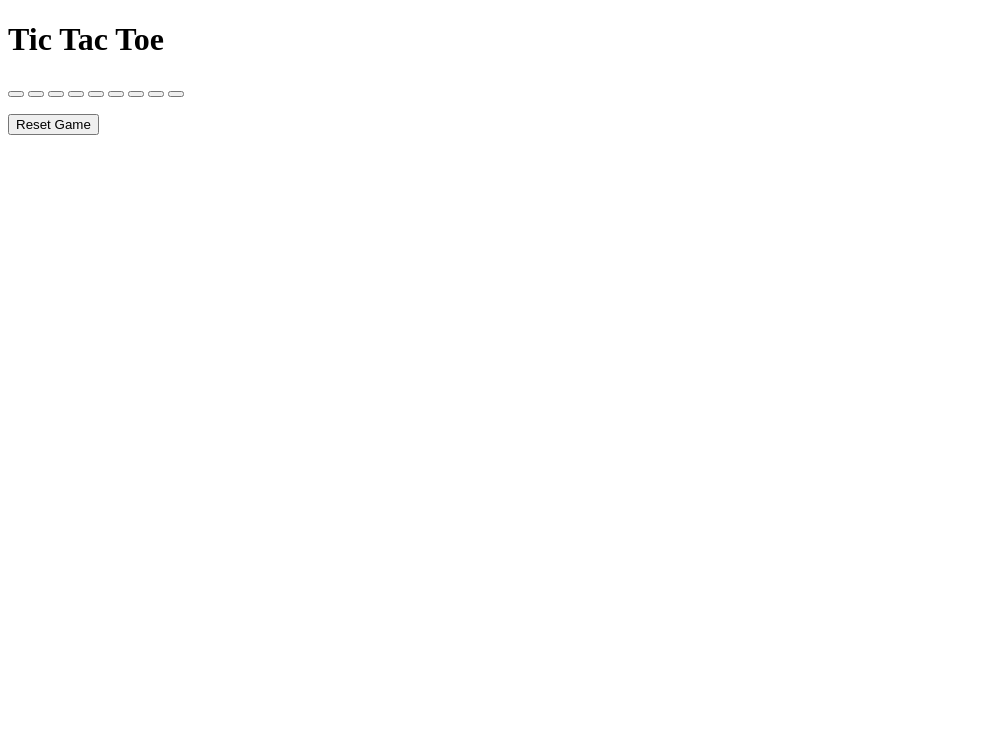
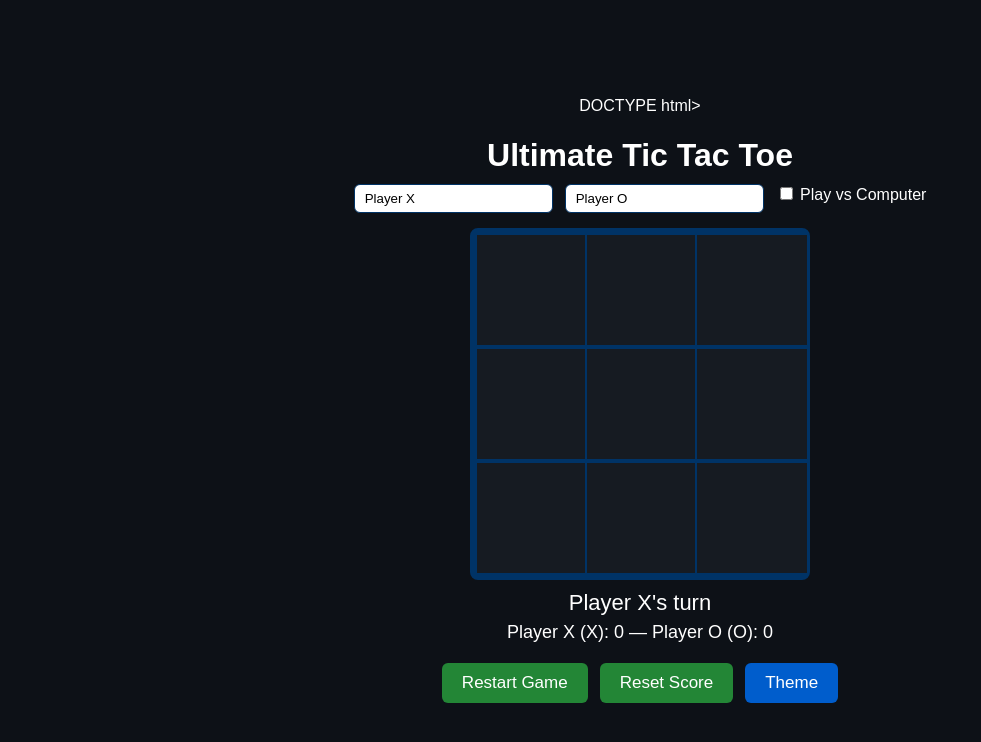
Before and after one commit to prajasus2308/tic-tac-toe-, a plain HTML site: page index.html in a window 1280 px wide. Shown: the whole page, without its empty margins (0-981 px from the left). Drawn offline with Linux system fonts and the light colour scheme.

Commit message:
Update index.html

```diff
--- a/index.html
+++ b/index.html
@@ -1,28 +1,246 @@
-<!DOCTYPE html>
+DOCTYPE html>
 <html lang="en">
 <head>
- <meta charset="UTF-8">
- <meta name="viewport" content="width=device-width, initial-scale=1.0">
- <title>Tic Tac Toe</title>
- <link rel="stylesheet" href="style.css">
+<meta charset="UTF-8">
+<title>Ultimate Tic Tac Toe</title>
+<meta name="viewport" content="width=device-width, initial-scale=1.0">
+<style>
+    body {
+        font-family: Poppins, sans-serif;
+        background: var(--bg);
+        color: var(--text);
+        display: flex;
+        justify-content: center;
+        align-items: center;
+        flex-direction: column;
+        height: 100vh;
+        margin: 0;
+        transition: 0.3s;
+    }
+
+    :root {
+        --bg: #0d1117;
+        --card: #161b22;
+        --text: white;
+        --border: #003366;
+    }
+    .light {
+        --bg: #f7f7f7;
+        --card: white;
+        --text: black;
+        --border: #0057b3;
+    }
+
+    h1 { margin-bottom: 10px; }
+
+    #controls {
+        margin-bottom: 15px;
+        display: flex;
+        gap: 12px;
+    }
+    input {
+        padding: 6px 10px;
+        border-radius: 6px;
+        border: 1px solid var(--border);
+    }
+    #game {
+        display: grid;
+        grid-template-columns: repeat(3, min(25vw, 110px));
+        border: 5px solid var(--border);
+        border-radius: 8px;
+    }
+    .cell {
+        width: min(25vw, 110px);
+        height: min(25vw, 110px);
+        display: flex;
+        justify-content: center;
+        align-items: center;
+        font-size: 45px;
+        background: var(--card);
+        border: 2px solid var(--border);
+        cursor: pointer;
+        transition: 0.2s;
+    }
+    .cell:hover { filter: brightness(1.2); }
+
+    .pop {
+        animation: pop 0.25s ease;
+    }
+    @keyframes pop { 0%{transform:scale(.6);}100%{transform:scale(1);} }
+
+    .win {
+        animation: glow 1s infinite alternate;
+    }
+    @keyframes glow {
+        0% { box-shadow: 0 0 5px yellow; }
+        100% { box-shadow: 0 0 20px yellow; }
+    }
+
+    #status { margin-top: 10px; font-size: 22px; }
+    #scoreboard { margin-top: 6px; font-size: 18px; }
+
+    #actions {
+        margin-top: 20px;
+        display: flex;
+        gap: 12px;
+    }
+    button {
+        padding: 10px 20px;
+        font-size: 17px;
+        cursor: pointer;
+        border-radius: 6px;
+        border: none;
+        background: #238636;
+        color: white;
+        transition: 0.2s;
+    }
+    button:hover { background: #2ea043; }
+
+    #themeBtn { background: #005dcc; }
+    #themeBtn:hover { background: #0072ff; }
+
+</style>
 </head>
 <body>
- <h1>Tic Tac Toe</h1>
- <div class="container">
-   <div class="game">
-     <button class="box"></button>
-     <button class="box"></button>
-     <button class="box"></button>
-     <button class="box"></button>
-     <button class="box"></button>
-     <button class="box"></button>
-     <button class="box"></button>
-     <button class="box"></button>
-     <button class="box"></button>
-   </div>
-   <p id="message"></p>
-   <button id="reset">Reset Game</button>
- </div>
- <script src="script.js"></script>
+
+<h1>Ultimate Tic Tac Toe</h1>
+
+<div id="controls">
+    <input id="p1" placeholder="Player X name" value="Player X">
+    <input id="p2" placeholder="Player O name" value="Player O">
+    <label>
+        <input type="checkbox" id="vsBot"> Play vs Computer
+    </label>
+</div>
+
+<div id="game"></div>
+<div id="status"></div>
+<div id="scoreboard"></div>
+
+<div id="actions">
+    <button onclick="restart()">Restart Game</button>
+    <button onclick="resetScore()">Reset Score</button>
+    <button id="themeBtn" onclick="toggleTheme()">Theme</button>
+</div>
+
+<!-- Sound effects -->
+<audio id="clickS" src="https://assets.mixkit.co/sfx/preview/mixkit-video-game-dark-coin-2845.mp3"></audio>
+<audio id="winS" src="https://assets.mixkit.co/sfx/preview/mixkit-extra-bonus-in-a-video-game-2045.mp3"></audio>
+<audio id="drawS" src="https://assets.mixkit.co/sfx/preview/mixkit-retro-game-notification-212.mp3"></audio>
+
+<script>
+    const game = document.getElementById("game");
+    const status = document.getElementById("status");
+    const scoreboard = document.getElementById("scoreboard");
+    const vsBot = document.getElementById("vsBot");
+
+    let p1Score = 0, p2Score = 0;
+    let currentPlayer = "X";
+    let board = Array(9).fill("");
+    let gameActive = true;
+    let theme = "dark";
+
+    const winPatterns = [
+        [0,1,2], [3,4,5], [6,7,8],
+        [0,3,6], [1,4,7], [2,5,8],
+        [0,4,8], [2,4,6]
+    ];
+
+    function createBoard() {
+        game.innerHTML = "";
+        board.forEach((_, i) => {
+            const cell = document.createElement("div");
+            cell.classList.add("cell");
+            cell.textContent = board[i];
+            cell.onclick = () => makeMove(i, cell);
+            game.appendChild(cell);
+        });
+        updateUI();
+    }
+
+    function makeMove(i, cell) {
+        if (!gameActive || board[i]) return;
+        play("clickS");
+        board[i] = currentPlayer;
+        cell.textContent = currentPlayer;
+        cell.classList.add("pop");
+        checkWinner();
+
+        if (gameActive) {
+            currentPlayer = currentPlayer === "X" ? "O" : "X";
+            updateUI();
+            if (vsBot.checked && currentPlayer === "O") setTimeout(botMove, 400);
+        }
+    }
+
+    function botMove() {
+        let empty = board.map((v, i) => v === "" ? i : null).filter(v => v !== null);
+        let choice = empty[Math.floor(Math.random() * empty.length)];
+        game.children[choice].click();
+    }
+
+    function updateUI() {
+        const p1 = document.getElementById("p1").value;
+        const p2 = document.getElementById("p2").value;
+        status.textContent = `${currentPlayer === "X" ? p1 : p2}'s turn`;
+        scoreboard.textContent = `${p1} (X): ${p1Score} — ${p2} (O): ${p2Score}`;
+    }
+
+    function checkWinner() {
+        for (let [a,b,c] of winPatterns) {
+            if (board[a] && board[a] === board[b] && board[a] === board[c]) {
+                gameActive = false;
+                highlightWin(a,b,c);
+                play("winS");
+
+                const winnerName = currentPlayer === "X"
+                    ? document.getElementById("p1").value
+                    : document.getElementById("p2").value;
+
+                status.textContent = `${winnerName} Wins! 🎉`;
+                currentPlayer === "X" ? p1Score++ : p2Score++;
+                updateUI();
+                return;
+            }
+        }
+        if (!board.includes("")) {
+            play("drawS");
+            status.textContent = "Draw 😐";
+            gameActive = false;
+        }
+    }
+
+    function highlightWin(a,b,c) {
+        game.children[a].classList.add("win");
+        game.children[b].classList.add("win");
+        game.children[c].classList.add("win");
+    }
+
+    function restart() {
+        board = Array(9).fill("");
+        gameActive = true;
+        currentPlayer = "X";
+        createBoard();
+    }
+
+    function resetScore() {
+        p1Score = 0;
+        p2Score = 0;
+        updateUI();
+    }
+
+    function toggleTheme() {
+        theme = theme === "dark" ? "light" : "dark";
+        document.body.classList.toggle("light");
+    }
+
+    function play(id) {
+        document.getElementById(id).currentTime = 0;
+        document.getElementById(id).play();
+    }
+
+    createBoard();
+</script>
+
 </body>
 </html>
```
